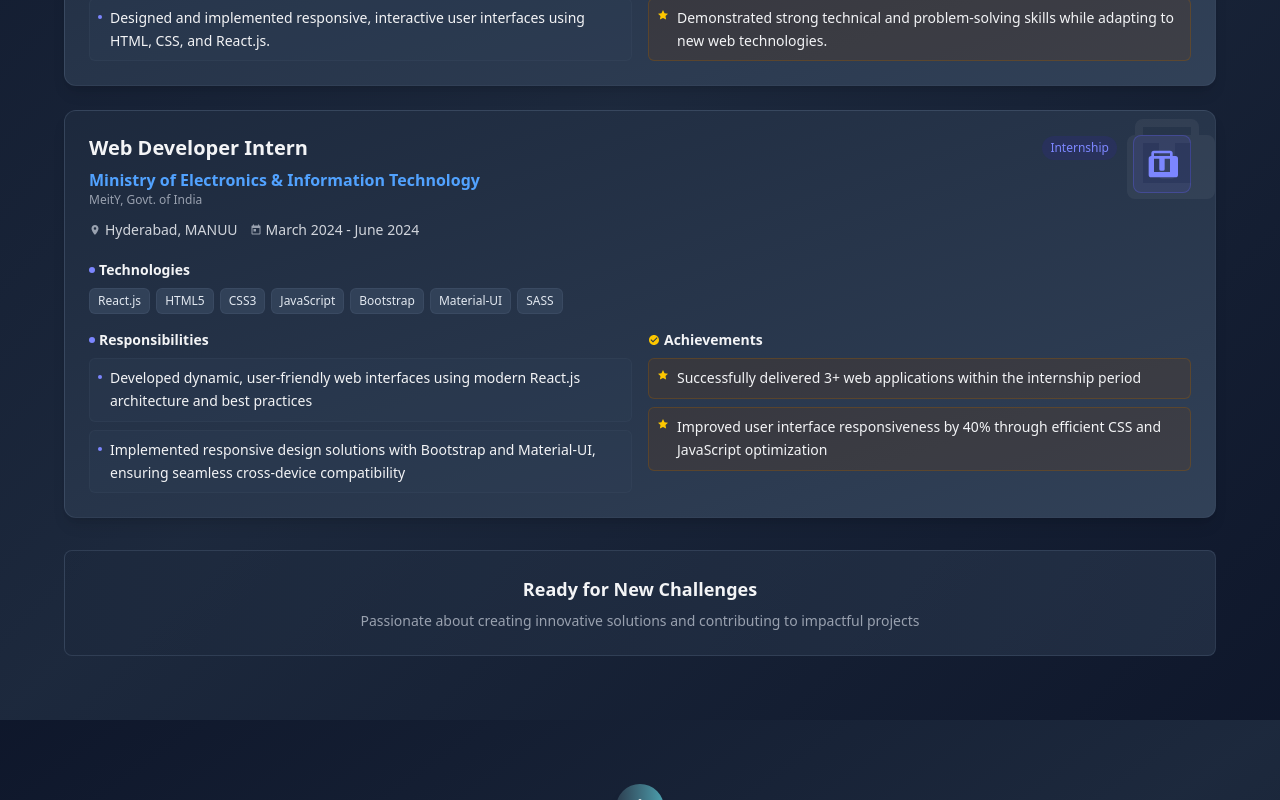
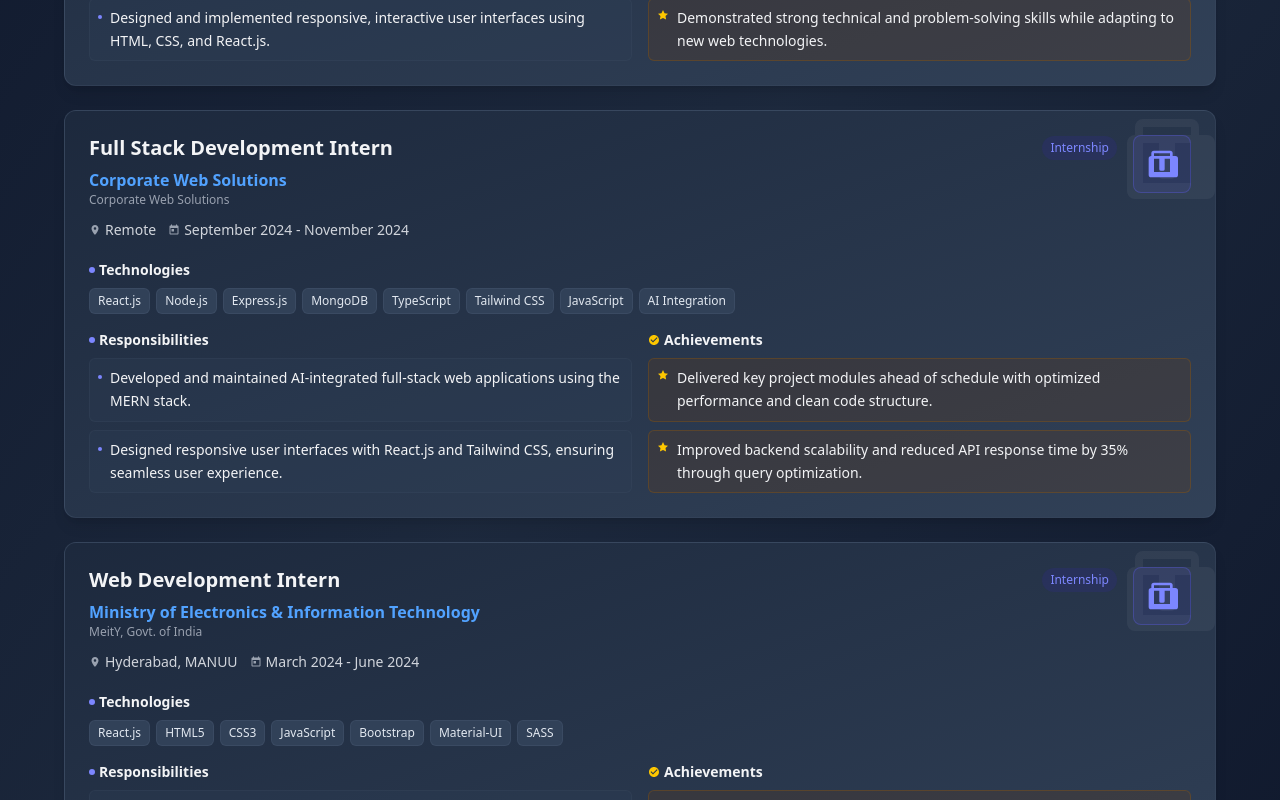
Before and after one commit to farhanrahman0027/My-Portfolio, a React (Vite) app: page / in a window 1280 px wide. Shown: the part 2520-3320 px from the top of the page. Built offline with nearby package versions, Linux system fonts and the light colour scheme.

Commit message:
update the experience

```diff
--- a/src/components/Experience.jsx
+++ b/src/components/Experience.jsx
@@ -35,9 +35,41 @@
 }
 
 ,
+{
+  id: 2,
+  role: "Full Stack Development Intern",
+  company: "Corporate Web Solutions",
+  companyShort: "Corporate Web Solutions",
+  location: "Remote",
+  duration: "September 2024 - November 2024",
+  type: "Internship",
+  technologies: [
+    "React.js",
+    "Node.js",
+    "Express.js",
+    "MongoDB",
+    "TypeScript",
+    "Tailwind CSS",
+    "JavaScript",
+    "AI Integration"
+  ],
+  description: [
+    "Developed and maintained AI-integrated full-stack web applications using the MERN stack.",
+    "Designed responsive user interfaces with React.js and Tailwind CSS, ensuring seamless user experience.",
+    "Implemented backend APIs and optimized database interactions using Node.js, Express.js, and MongoDB.",
+    "Collaborated in an agile environment, participating in code reviews and sprint-based development cycles.",
+    "Worked on integrating AI features to enhance automation and improve application functionality."
+  ],
+  achievements: [
+    "Delivered key project modules ahead of schedule with optimized performance and clean code structure.",
+    "Improved backend scalability and reduced API response time by 35% through query optimization.",
+    "Praised for technical efficiency, adaptability, and proactive contribution in cross-functional collaboration."
+  ]
+}
+,
   {
-    id: 2,
-    role: "Web Developer Intern",
+    id: 3,
+    role: "Web Development Intern",
     company: "Ministry of Electronics & Information Technology",
     companyShort: "MeitY, Govt. of India",
     location: "Hyderabad, MANUU",
```
